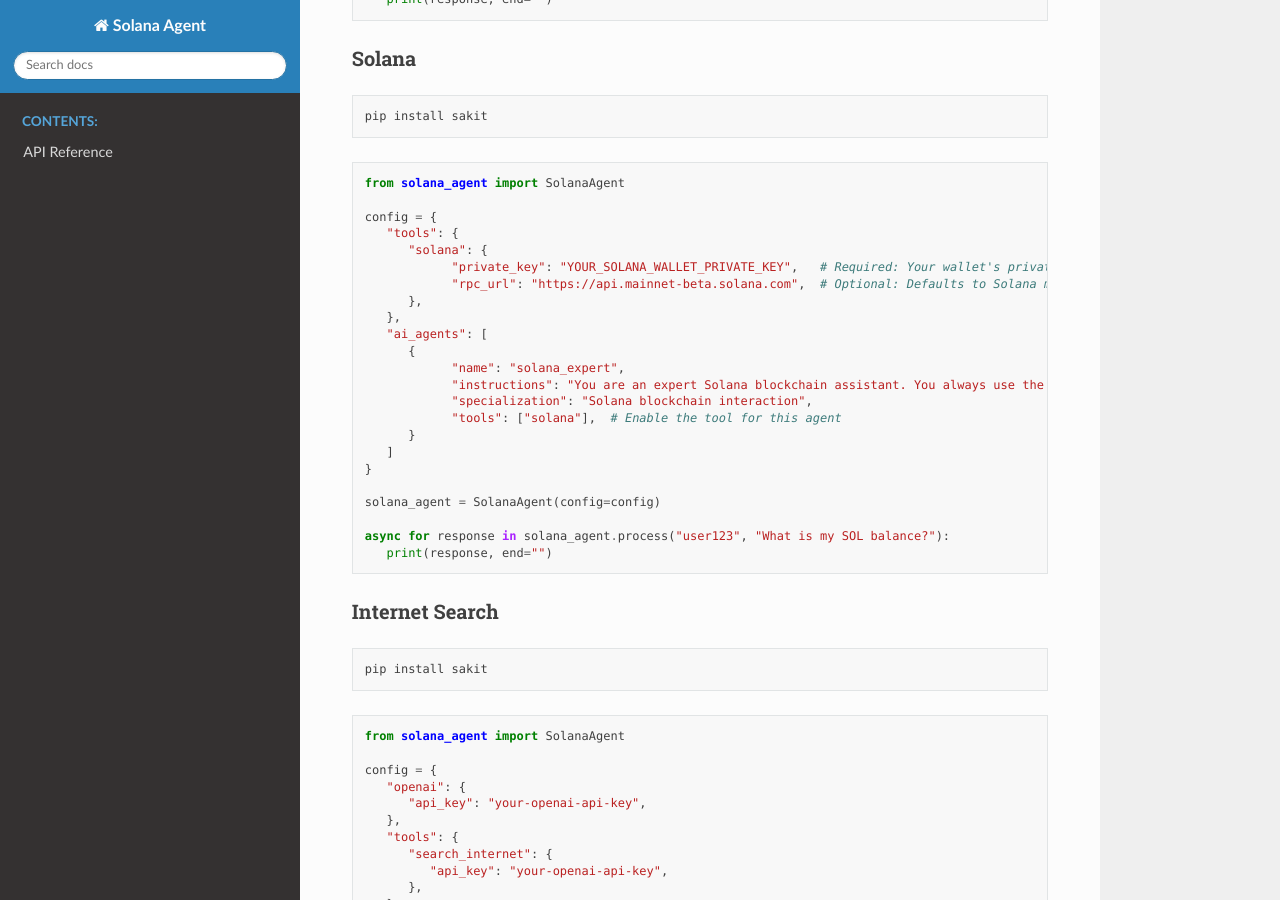
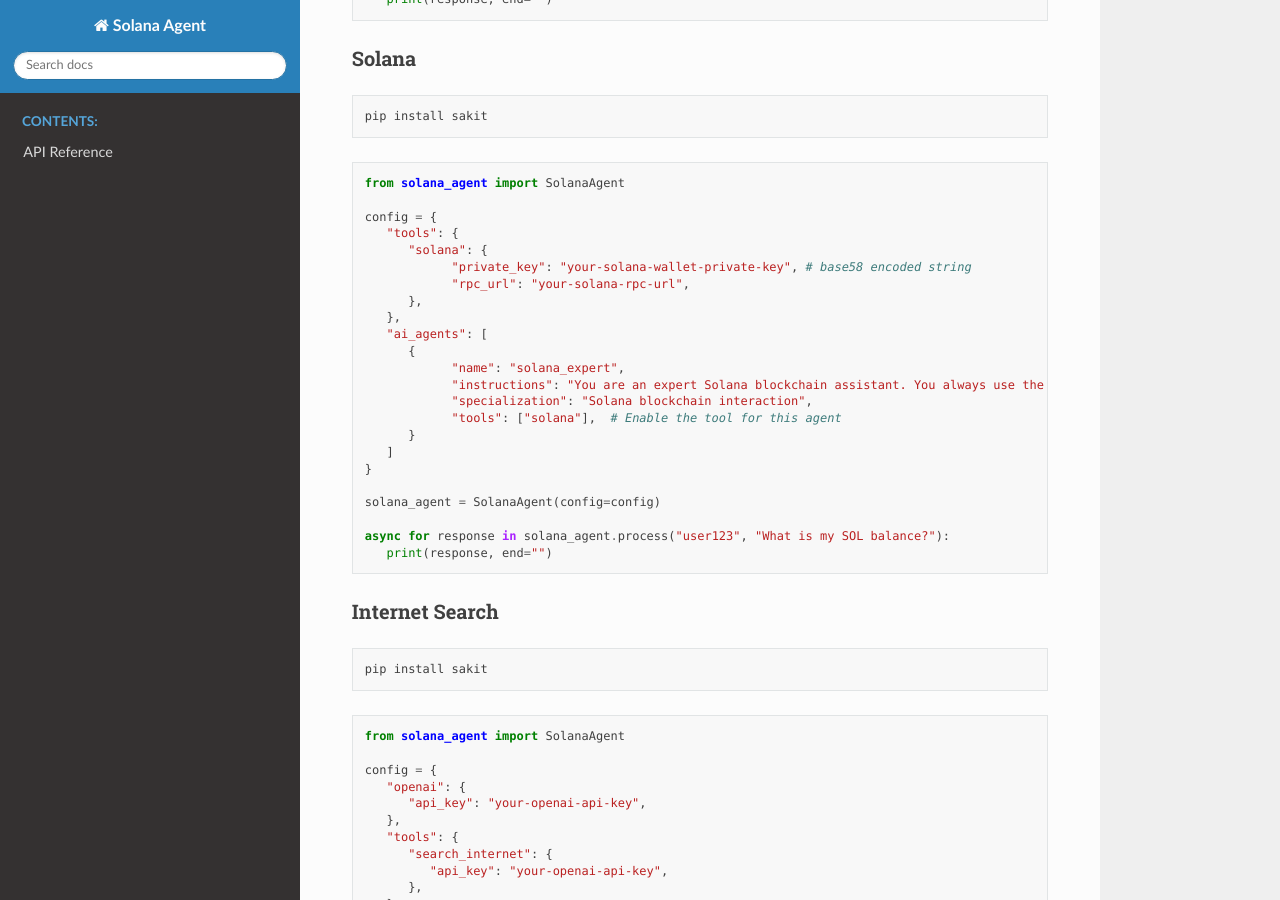
Before and after one commit to truemagic-coder/solana-agent, a Sphinx documentation site: the page built from docs/index.rst, in a window 1280 px wide and 900 px high, scrolled down 6569 px. Built offline with Sphinx 7.4.7 and the Read the Docs theme 3.1.0, drawn with Linux system fonts in a browser that asks for light colours.

```diff
--- a/docs/index.rst
+++ b/docs/index.rst
@@ -389,8 +389,8 @@ Solana
    config = {
       "tools": {
          "solana": {
-               "private_key": "YOUR_SOLANA_WALLET_PRIVATE_KEY",   # Required: Your wallet's private key (base58 encoded string).
-               "rpc_url": "https://api.mainnet-beta.solana.com",  # Optional: Defaults to Solana mainnet RPC.
+               "private_key": "your-solana-wallet-private-key", # base58 encoded string
+               "rpc_url": "your-solana-rpc-url",
          },
       },
       "ai_agents": [
```
Also changed, not shown: README.md (+2 -2 lines).
